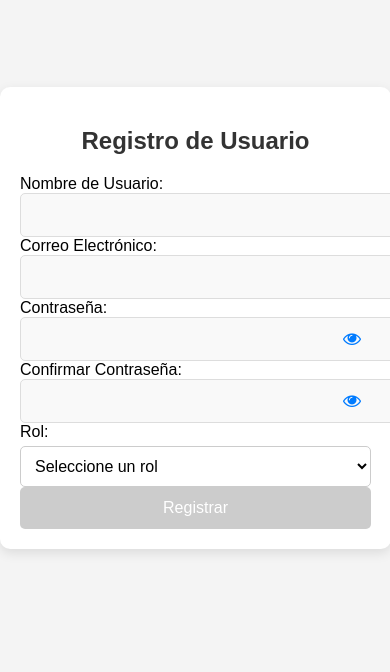
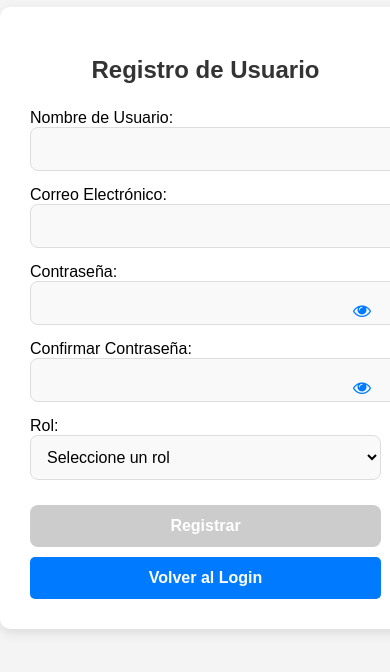
Before and after one commit to Sebastian217/chatClass, an Angular app in the folder frontend/: page /register in a window 390 px wide. Shown: the part 104-776 px from the top of the page. Built offline with nearby package versions, Linux system fonts and the light colour scheme.

Commit message:
chore: add validations form register

```diff
--- a/frontend/src/app/components/chat/chat.component.ts
+++ b/frontend/src/app/components/chat/chat.component.ts
@@ -2,6 +2,8 @@
 import { Component, OnInit } from '@angular/core';
 import { ChatService } from '../../services/chat.service';
 import { Router } from '@angular/router';
+
+import Swal from 'sweetalert2';
 
 @Component({
   selector: 'app-chat',
@@ -44,7 +46,21 @@ export class ChatComponent implements OnInit {
   }
 
   logout() {
-    localStorage.removeItem('token');
-    this.router.navigate(['/login']);
+    Swal.fire({
+      title: '¿Estás seguro?',
+      text: 'Vas a cerrar sesión.',
+      icon: 'warning',
+      showCancelButton: true,
+      confirmButtonText: 'Sí, cerrar sesión',
+      cancelButtonText: 'Cancelar',
+      reverseButtons: true
+    }).then((result) => {
+      if (result.isConfirmed) {
+        // El usuario confirma el cierre de sesión
+        localStorage.removeItem('token');
+        this.router.navigate(['/login']);
+      }
+    });
   }
+
 }
--- a/frontend/src/app/components/register/register.component.css
+++ b/frontend/src/app/components/register/register.component.css
@@ -1,16 +1,16 @@
-select {
-  width: 100%;
-  padding: 10px;
-  margin-top: 5px;
-  border: 1px solid #ccc;
-  border-radius: 5px;
-  background-color: #fff;
-  font-size: 16px;
-  cursor: pointer;
-}
+.go-to-login {
+    width: 100%;
+    padding: 12px;
+    background: #007bff;
+    color: white;
+    border: none;
+    border-radius: 5px;
+    cursor: pointer;
+    font-size: 16px;
+    margin-top: 10px;
+    transition: background-color 0.3s ease;
+  }
 
-select:focus {
-  border-color: #007bff;
-  outline: none;
-  box-shadow: 0 0 5px rgba(0, 123, 255, 0.5);
-}
+  .go-to-login:hover {
+    background: #0056b3;
+  }
--- a/frontend/src/app/components/register/register.component.html
+++ b/frontend/src/app/components/register/register.component.html
@@ -56,5 +56,9 @@
 
         <!-- Botón de registro -->
         <button type="submit" [disabled]="registerForm.invalid">Registrar</button>
+
+        <button type="button" (click)="goToLogin()" class="go-to-login">
+            Volver al Login
+        </button>
     </form>
 </div>
--- a/frontend/src/app/components/register/register.component.ts
+++ b/frontend/src/app/components/register/register.component.ts
@@ -77,4 +77,8 @@ export class RegisterComponent {
   toggleConfirmPasswordVisibility() {
     this.showConfirmPassword = !this.showConfirmPassword;
   }
+
+  goToLogin() {
+    this.router.navigate(['/login']); // Redirige a la página de login
+  }
 }
--- a/frontend/src/styles.css
+++ b/frontend/src/styles.css
@@ -59,16 +59,18 @@ body {
   width: 100%;
   display: flex;
   flex-direction: column;
-  align-items: flex-start;
-  gap: 20px;
+  align-items: center;
+  gap: 25px; /* Aumentar el espacio entre elementos */
+  min-height: 500px; /* Alto mínimo para evitar que se comprima */
+  overflow-y: auto; /* Permitir desplazamiento vertical si el contenido es demasiado grande */
 }
 
 /* Título del formulario */
 .form-container h2 {
-  font-size: 24px;
+  font-size: 28px; /* Tamaño de fuente más grande */
   font-weight: bold;
   color: #333;
-  margin-bottom: 20px;
+  margin-bottom: 25px; /* Más espacio debajo del título */
   text-align: center;
 }
 
@@ -76,19 +78,20 @@ body {
 .form-container input,
 .form-container select {
   width: 100%;
-  padding: 12px;
+  padding: 14px; /* Padding más grande */
   border: 1px solid #ddd;
-  border-radius: 5px;
+  border-radius: 8px; /* Bordes más redondeados */
   font-size: 16px;
   background-color: #f9f9f9;
   transition: border-color 0.3s ease, box-shadow 0.3s ease;
+  margin-bottom: 15px; /* Espacio entre inputs */
 }
 
 .form-container input:focus,
 .form-container select:focus {
   border-color: #007bff;
   outline: none;
-  box-shadow: 0 0 5px rgba(0, 123, 255, 0.5);
+  box-shadow: 0 0 8px rgba(0, 123, 255, 0.5); /* Sombra más pronunciada */
 }
 
 /* Contenedor de las contraseñas */
@@ -116,19 +119,23 @@ body {
   color: #e74c3c;
   font-size: 14px;
   margin-top: 5px;
+  margin-bottom: 30px; /* Espacio adicional debajo del mensaje de error */
+  text-align: center; /* Centrar el mensaje de error */
 }
 
 /* Botón de registro */
 .form-container button {
   width: 100%;
-  padding: 12px;
+  padding: 14px; /* Padding más grande */
   background: #28a745;
   color: white;
   border: none;
-  border-radius: 5px;
+  border-radius: 8px; /* Bordes más redondeados */
   cursor: pointer;
   font-size: 16px;
+  font-weight: bold; /* Texto en negrita */
   transition: background-color 0.3s ease;
+  margin-top: 10px; /* Espacio arriba del botón */
 }
 
 .form-container button:hover:not(:disabled) {
@@ -145,11 +152,13 @@ body {
   color: #007bff;
   text-decoration: none;
   font-size: 14px;
-  margin-top: 10px;
+  margin-top: 15px; /* Más espacio arriba del enlace */
+  transition: color 0.3s ease;
 }
 
 .form-container a:hover {
   text-decoration: underline;
+  color: #0056b3; /* Cambio de color al pasar el mouse */
 }
 
 /* Responsividad para pantallas pequeñas */
@@ -157,11 +166,27 @@ body {
   .main-container {
     flex-direction: column;
   }
+
   .video-container {
     max-width: 100%;
   }
+
   .form-container {
     max-width: 90%;
-    padding: 20px;
+    padding: 30px; /* Padding más grande en móviles */
+    min-height: auto; /* Eliminar el alto mínimo en móviles */
+  }
+
+  .form-container h2 {
+    font-size: 24px; /* Tamaño de fuente más pequeño en móviles */
+  }
+
+  .form-container input,
+  .form-container select {
+    padding: 12px; /* Padding más pequeño en móviles */
+  }
+
+  .form-container button {
+    padding: 12px; /* Padding más pequeño en móviles */
   }
 }
```
Also changed, not shown: 1 other file (tests, documents, lock files or other folders).
